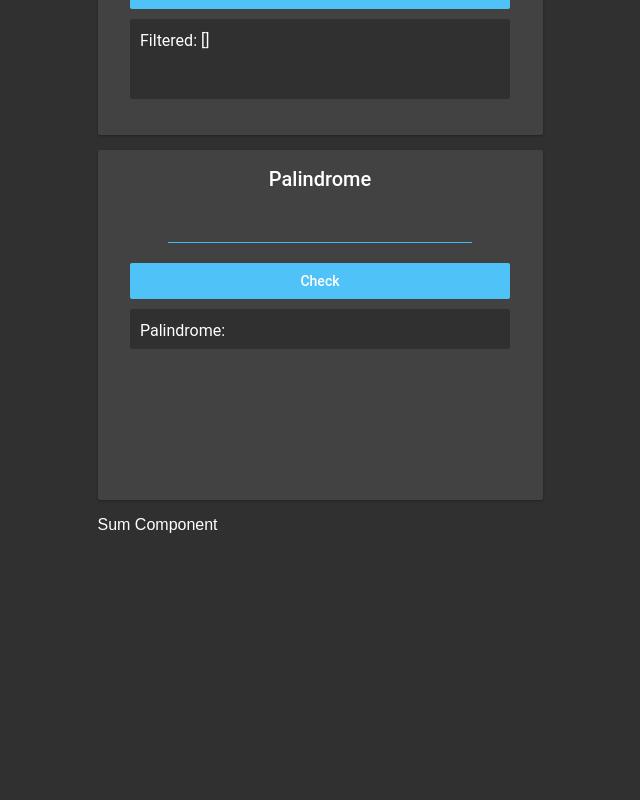
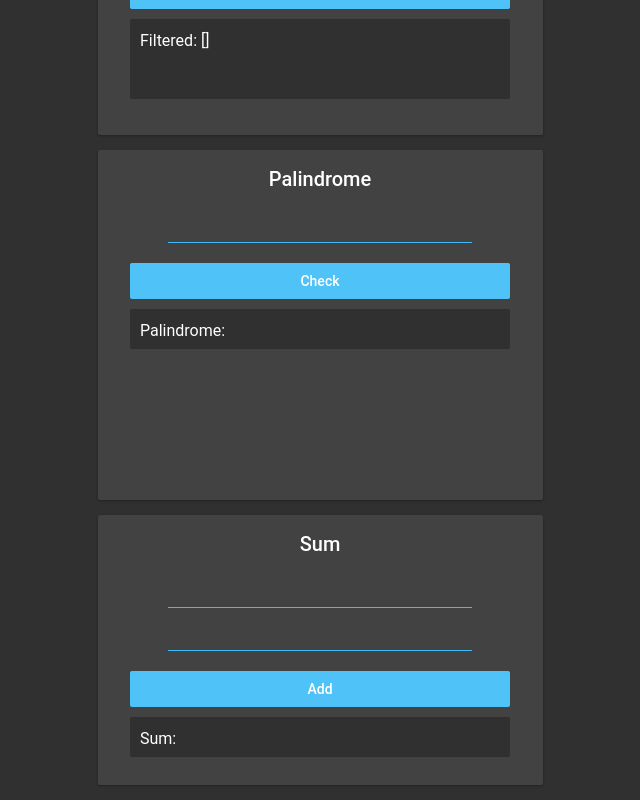
Before and after one commit to spiltmiruku/Nov-12-2019-AP, a React (Create React App) app in the folder react-1-afternoon/: page / in a window 1280 px wide. Shown: the part 920-1720 px from the top of the page, without its empty margins (320-960 px from the left). Before the commit the page ends 1470 px from the top, so only its background shows below. Built offline with nearby package versions, Linux system fonts and the light colour scheme.

Commit message:
Finished Sum Component; project complete

```diff
--- a/react-1-afternoon/src/components/Topics/Sum.js
+++ b/react-1-afternoon/src/components/Topics/Sum.js
@@ -1,10 +1,39 @@
 import React, { Component } from 'react';
 
 export default class Sum extends Component {
+
+    constructor(){
+        super();
+
+        this.state = {
+            number1: 0,
+            number2: 0,
+            sum: null
+        }
+    }
+
+
+updateNum1(val) {
+    this.setState({ number1: parseInt(val, 10)});
+}
+
+updateNum2(val) {
+    this.setState({ number2: parseInt(val, 10)});
+}
+
+add(num1, num2) {
+    this.setState({ sum: num1 + num2 });
+}
+
     render(){
         return (
-            <p> Sum Component </p>
-
+           <div className='puzzleBox sumPB'>
+        <h4> Sum </h4>
+           <input onChange={ (e) => this.updateNum1(e.target.value)} className='inputLine' type='number'></input>
+           <input onChange={ (e) => this.updateNum2(e.target.value)} className='inputLine' type='number'></input>
+           <button onClick={ () => this.add(this.state.number1, this.state.number2)} className='confirmationButton'> Add </button>
+        <span className='resultsBox'> Sum: {this.state.sum}</span>
+           </div>
         )
     }
 }
```
